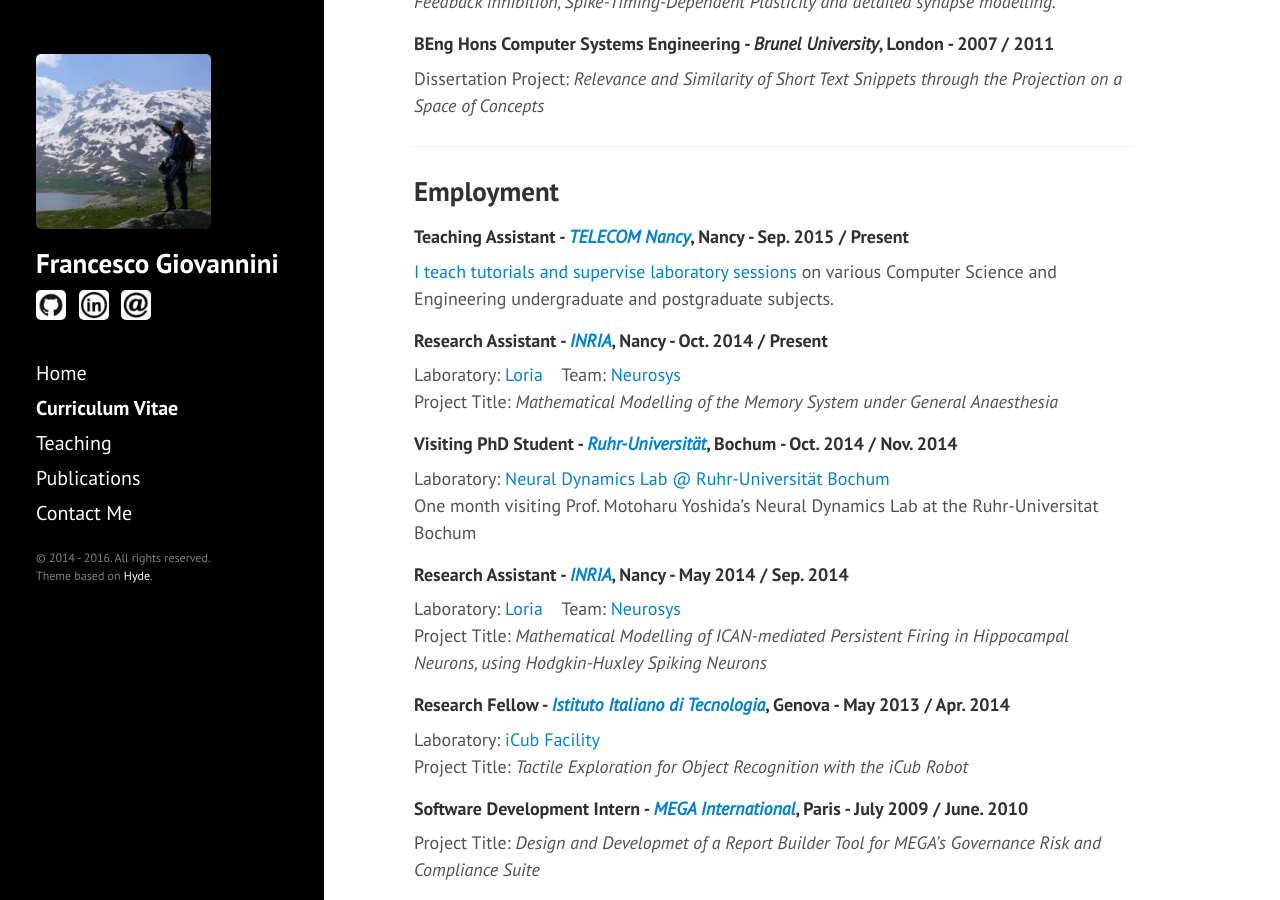
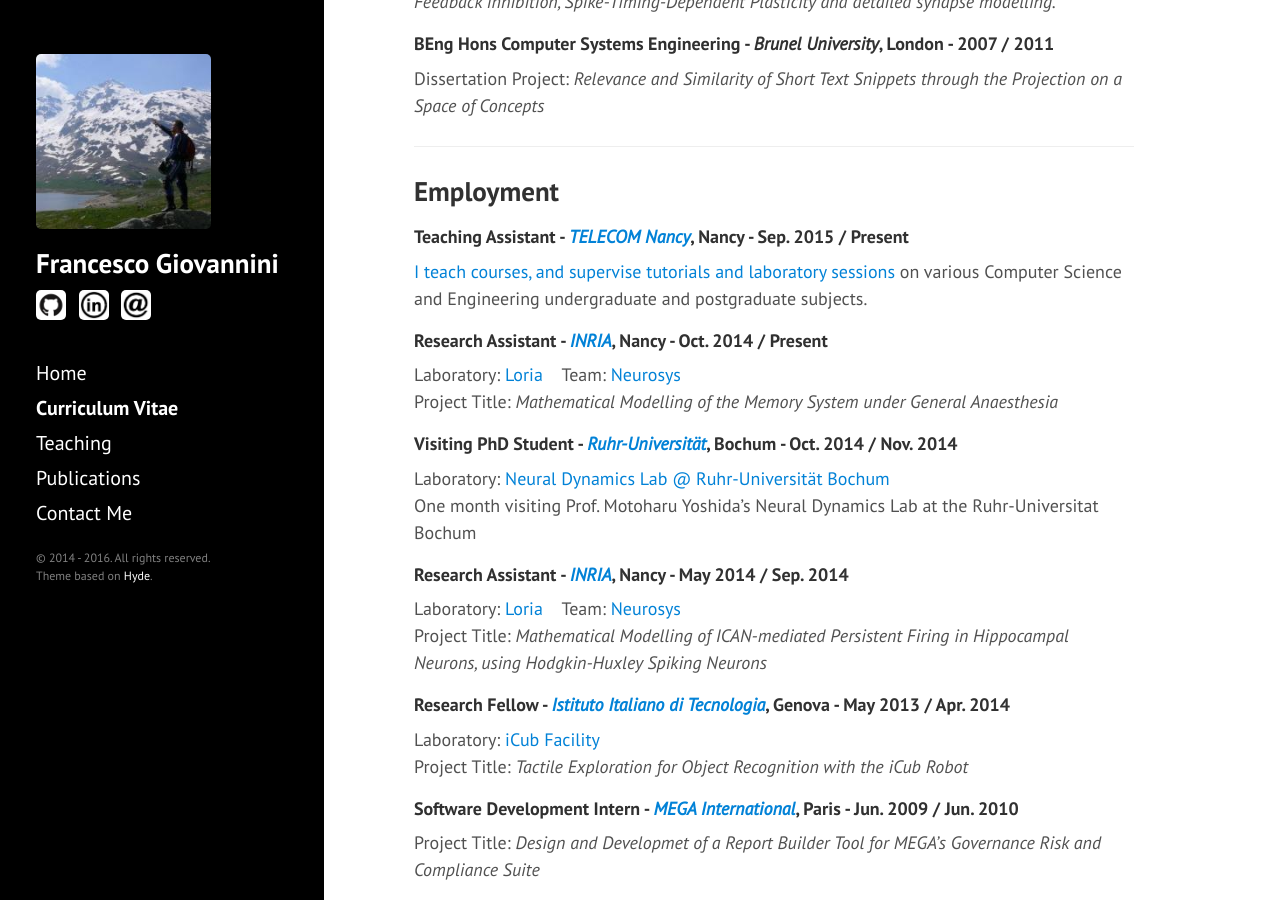
Before and after one commit to JoErNanO/joernano.github.io, a Jekyll site: the page built from pages/01-cv.md, in a window 1280 px wide and 900 px high, scrolled down 345 px. Built offline with Jekyll 4.4.1, drawn with Linux system fonts in a browser that asks for light colours; Markdown is read by kramdown in place of the engine named in the settings.

Commit message:
[CV] Update teaching on CV.

```diff
--- a/pages/01-cv.md
+++ b/pages/01-cv.md
@@ -19,7 +19,7 @@
 ## Employment
 
 #### **Teaching Assistant** - [*TELECOM Nancy*](http://www.telecomnancy.eu), Nancy - Sep. 2015 / Present
-[I teach tutorials and supervise laboratory sessions]({{site.baseurl}}pages/02-teaching/) on various Computer Science and Engineering undergraduate and postgraduate subjects.
+[I teach courses, and supervise tutorials and laboratory sessions]({{site.baseurl}}pages/02-teaching/) on various Computer Science and Engineering undergraduate and postgraduate subjects.
 
 #### **Research Assistant** - [*INRIA*](http://www.inria.fr), Nancy - Oct. 2014 / Present
 Laboratory: [Loria](http://www.loria.fr/loria-news) &nbsp;&nbsp; Team: [Neurosys](http://neurosys.loria.fr)
@@ -37,7 +37,7 @@
 Laboratory: [iCub Facility](http://www.iit.it/en/research/departments/icub-facility.html)
 Project Title: *Tactile Exploration for Object Recognition with the iCub Robot*
 
-#### **Software Development Intern** - [*MEGA International*](http://www.mega.com), Paris - July 2009 / June. 2010
+#### **Software Development Intern** - [*MEGA International*](http://www.mega.com), Paris - Jun. 2009 / Jun. 2010
 Project Title: *Design and Developmet of a Report Builder Tool for MEGA's Governance Risk and Compliance Suite*
 
 ---
```
